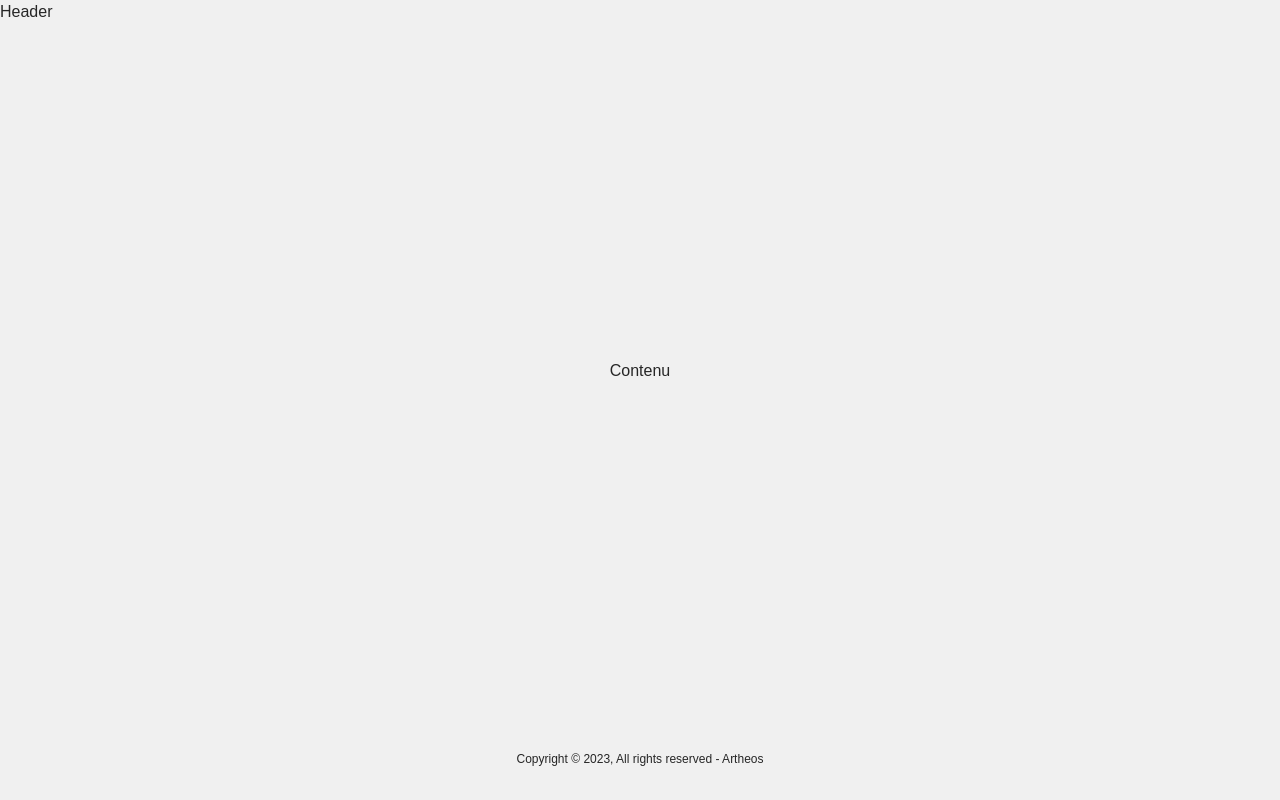
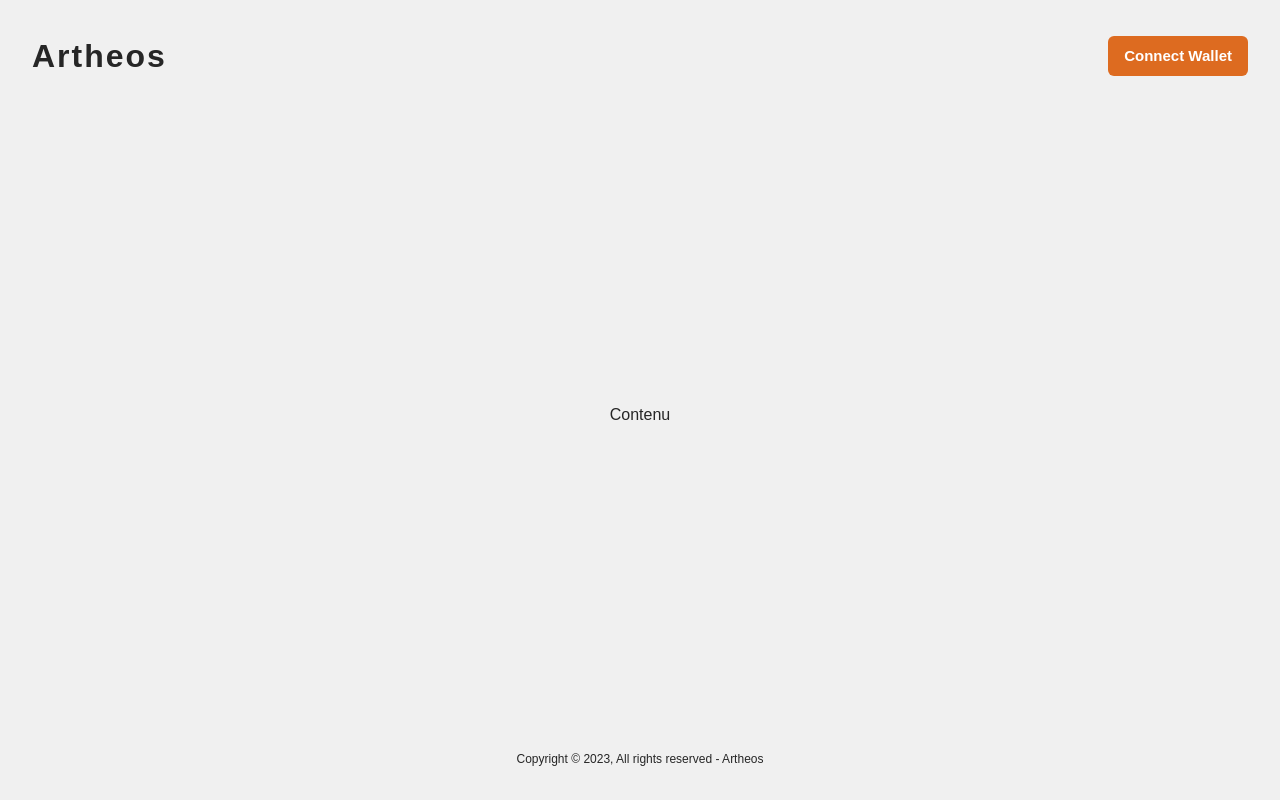
Before and after one commit to IshariFluttershy/ArtheosMintPageJS, a Next.js app in the folder mint-page/: page / in a window 1280 px wide. Built offline with nearby package versions, Linux system fonts and the light colour scheme.

Commit message:
connect wallet button added

```diff
--- a/mint-page/components/Header/Header.jsx
+++ b/mint-page/components/Header/Header.jsx
@@ -1,9 +1,104 @@
-import {Flex, Text} from "@chakra-ui/react";
+import React, { useState } from "react";
+import { Button, Flex, useToast, Text, Spinner, chakra} from "@chakra-ui/react";
+import { hasMetamask } from "../../utils/hasMetamask";
+import useEthersProvider from "../../hooks/useEthersProvider";
+import { ethers } from "ethers";
 
 const Header = () => {
+
+    const [isLoading, setIsLoading] = useState(false);
+    const { account , setAccount, provider} = useEthersProvider();
+    const toast = useToast();
+
+    const connectWallet = async() => {
+        if(!hasMetamask()) {
+            toast({
+                description: "Please install Metamask browser extension and retry",
+                status: "error",
+                duration: 4000,
+                isClosable: "true"
+            })
+        }
+        else {
+            setIsLoading(true);
+            if(provider) {
+                let network = await provider.getNetwork();
+
+                if(network.chainId !== 1) {
+                    const resultAccount = await provider.send("eth_requestAccounts", []);
+                    setAccount(ethers.utils.getAddress(resultAccount[0]));
+                    setIsLoading(false);
+                    toast({
+                        description: "Your wallet has been successfully connected !",
+                        status: "success",
+                        duration: 4000,
+                        isClosable: "true"
+                    })
+                }
+                else {
+                    setAccount(null)
+                    setIsLoading(false)
+                    toast({
+                        description: "Please switch to main Ethereum network on Metamask",
+                        status: "error",
+                        duration: 4000,
+                        isClosable: "true"
+                    })
+                }
+            }
+        }
+    }
+
     return (
-        <Flex >
-            Header
+        <Flex
+            align="center"
+            flexDir={["column", "column", "row", "row"]}
+            my="md"
+            px={["sm", "sm", "lg", "lg"]}
+            p="2rem"
+        >
+            <Text
+                fontSize="2rem"
+                fontWeight={900}
+                letterSpacing={2}
+            >
+                Artheos
+            </Text>
+            <Flex
+                align="center"
+                justify="flex-end"
+                flex={1}
+            >
+                {isLoading ? (
+                    <Spinner/>
+                ) : account ? (
+                    <Flex
+                        flexDir="column"
+                        align={["center", "center", "flex-end", "flex-end"]}
+                    >
+                        <Text
+                            fontSize={15}
+                        >
+                            Connected Wallet :
+                            <chakra.span
+                                fontWeight="bold"
+                                color="orange.400"
+                            >
+                                {account.substring(0, 6)}...{account.substring(account.length - 4, account.lenght)}
+                            </chakra.span>
+
+                        </Text>
+                    </Flex>
+                ) : (
+                    <Button
+                        colorScheme="orange"
+                        onClick={() => connectWallet()}
+                        fontSize={15}
+                    >
+                        Connect Wallet
+                    </Button>
+                )}
+            </Flex>
         </Flex>
     )
 }
```
